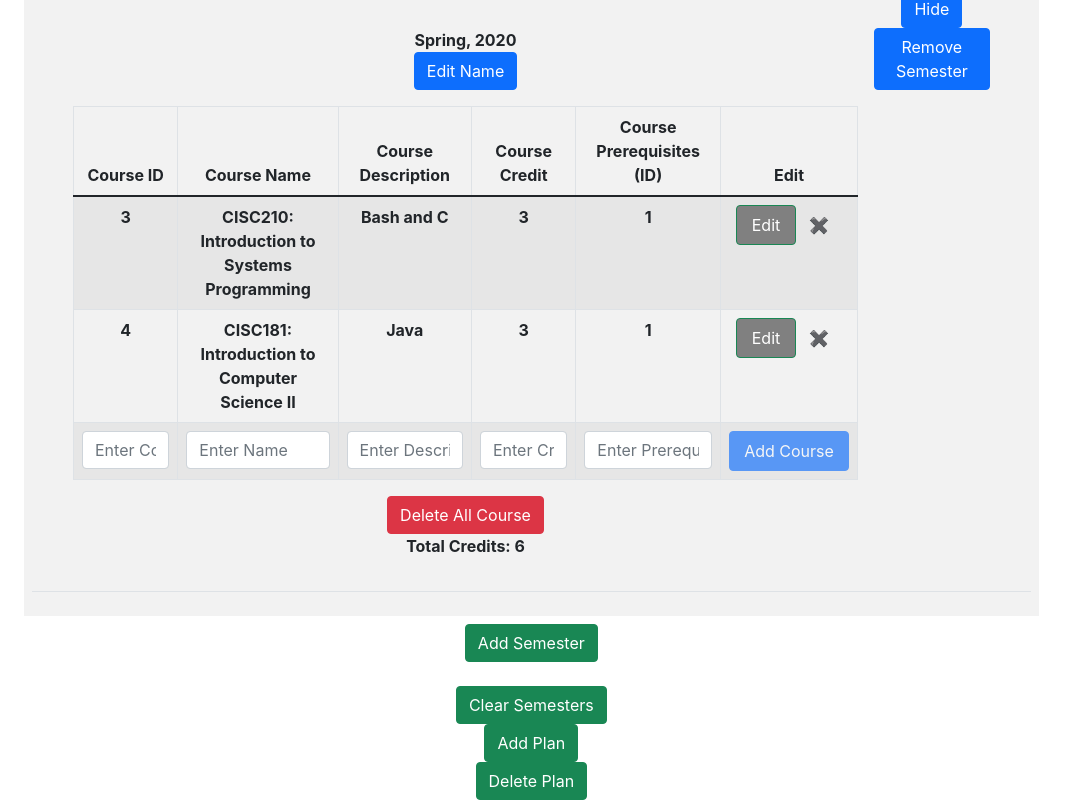
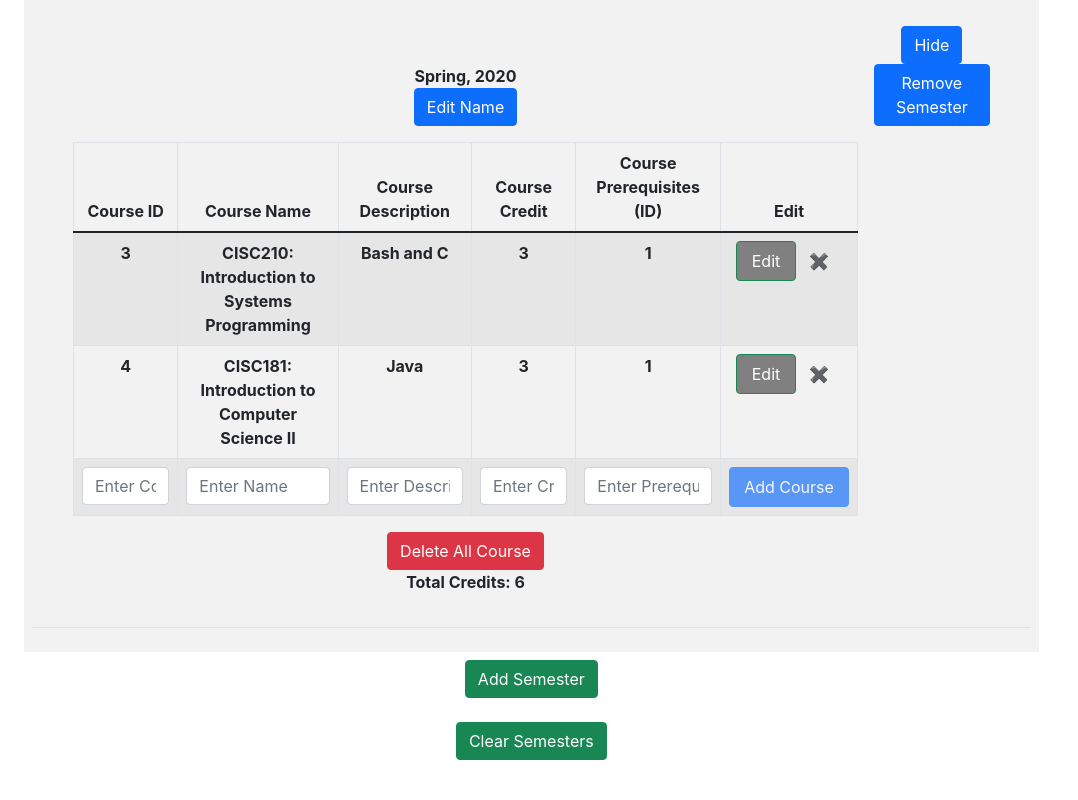
Before and after one commit to UD-CISC275-S22/cis-scheduler-team24, a React (Create React App) app: page / in a window 1280 px wide. Shown: the part 1086-1886 px from the top of the page, without its empty margins (0-1078 px from the left). After the commit the page ends 1846 px from the top, so only its background shows below. Built offline with nearby package versions, Linux system fonts and the light colour scheme.

Commit message:
Moved add and delete plan buttons to tabs

```diff
--- a/src/App.tsx
+++ b/src/App.tsx
@@ -1,14 +1,14 @@
 import React, { useState } from "react";
-import { Tabs, Tab, Col, Row, Table, Button, Offcanvas } from "react-bootstrap";
+import { Col, Row, Table, Button, Offcanvas } from "react-bootstrap";
 import "./App.css";
-import { ViewPlan } from "./components/viewPlan";
 import { Plan } from "./interfaces/plan";
 import { Semester } from "./interfaces/semester";
 import { Course } from "./interfaces/course";
+import { ListPlans } from "./components/listPlans";
+import { ListCoursesPool } from "./components/listCoursesPool";
+import { Listdegreeplan } from "./components/listdegreeplan";
 import plans from "./data/plans.json";
 import degreeplan from "./data/degreeplan.json";
-import { ListCoursesPool } from "./components/listCoursesPool";
-import { Listdegreeplan } from "./components/listdegreeplan";
 
 const PLANS = plans.map(
     (plan): Plan => ({
@@ -89,24 +89,12 @@ function App(): JSX.Element {
             <div>
                 <Row>
                     <Col sm={10}>
-                        <div>
-                            <Tabs defaultActiveKey={plans[0].id}>
-                                {plans.map((plan: Plan) => (
-                                    <Tab
-                                        key={plan.id}
-                                        eventKey={plan.id}
-                                        title={plan.name}
-                                    >
-                                        <ViewPlan
-                                            plan={plan}
-                                            deletePlan={deletePlan}
-                                            addPlan={addPlan}
-                                            setPlanName={setPlanName}
-                                        ></ViewPlan>
-                                    </Tab>
-                                ))}
-                            </Tabs>
-                        </div>
+                        <ListPlans
+                            plans={plans}
+                            addPlan={addPlan}
+                            deletePlan={deletePlan}
+                            setPlanName={setPlanName}
+                        ></ListPlans>
                     </Col>
                     <Col>
                         <Row>
--- /dev/null
+++ b/src/components/deletePlan.tsx
@@ -0,0 +1,17 @@
+import React from "react";
+import { Button } from "react-bootstrap";
+import { Plan } from "../interfaces/plan";
+
+export function DeletePlan({
+    plan,
+    deletePlan
+}: {
+    plan: Plan;
+    deletePlan: (id: number) => void;
+}): JSX.Element {
+    function removePlan(): void {
+        deletePlan(plan.id);
+    }
+
+    return <Button onClick={removePlan}>✖️</Button>;
+}
--- /dev/null
+++ b/src/components/listPlans.tsx
@@ -0,0 +1,52 @@
+import React from "react";
+import { Nav, Tab, Button } from "react-bootstrap";
+import { ViewPlan } from "./viewPlan";
+import { Plan } from "../interfaces/plan";
+import { DeletePlan } from "./deletePlan";
+
+export function ListPlans({
+    plans,
+    addPlan,
+    deletePlan,
+    setPlanName
+}: {
+    plans: Plan[];
+    addPlan: () => void;
+    deletePlan: (id: number) => void;
+    setPlanName: (id: number, name: string) => void;
+}): JSX.Element {
+    return (
+        <div>
+            <Tab.Container defaultActiveKey={plans[0].id}>
+                <Nav>
+                    {plans.map((plan: Plan) => (
+                        <Nav.Item key={plan.id}>
+                            <div>
+                                <Nav.Link eventKey={plan.id}>
+                                    {plan.name}
+                                </Nav.Link>
+                                <DeletePlan
+                                    plan={plan}
+                                    deletePlan={deletePlan}
+                                ></DeletePlan>
+                            </div>
+                        </Nav.Item>
+                    ))}
+                    <Nav.Item>
+                        <Button onClick={addPlan}>Add Plan</Button>
+                    </Nav.Item>
+                </Nav>
+                <Tab.Content>
+                    {plans.map((plan: Plan) => (
+                        <Tab.Pane key={plan.id} eventKey={plan.id}>
+                            <ViewPlan
+                                plan={plan}
+                                setPlanName={setPlanName}
+                            ></ViewPlan>
+                        </Tab.Pane>
+                    ))}
+                </Tab.Content>
+            </Tab.Container>
+        </div>
+    );
+}
--- a/src/components/viewPlan.tsx
+++ b/src/components/viewPlan.tsx
@@ -7,13 +7,9 @@ import { EditPlan } from "./editPlan";
 
 export function ViewPlan({
     plan,
-    deletePlan,
-    addPlan,
     setPlanName
 }: {
     plan: Plan;
-    deletePlan: (id: number) => void;
-    addPlan: () => void;
     setPlanName: (id: number, name: string) => void;
 }): JSX.Element {
     const [semesters, setSemesters] = useState<Semester[]>(plan.semesters);
@@ -21,10 +17,6 @@ export function ViewPlan({
 
     function openEdit(): void {
         setEditing(!isEditing);
-    }
-
-    function removePlan(): void {
-        deletePlan(plan.id);
     }
 
     function addSemester(): void {
@@ -114,16 +106,6 @@ export function ViewPlan({
                         Clear Semesters
                     </Button>
                 </div>
-                <div>
-                    <Button variant="success" onClick={addPlan}>
-                        Add Plan
-                    </Button>
-                </div>
-                <div>
-                    <Button variant="success" onClick={removePlan}>
-                        Delete Plan
-                    </Button>
-                </div>
             </Container>
         </div>
     );
```
